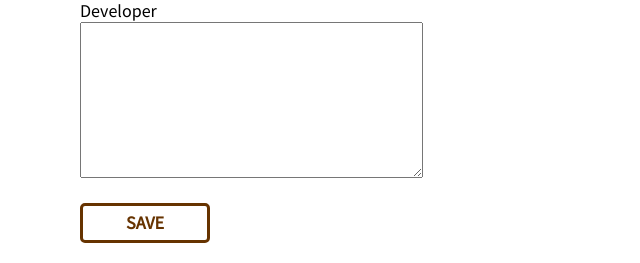
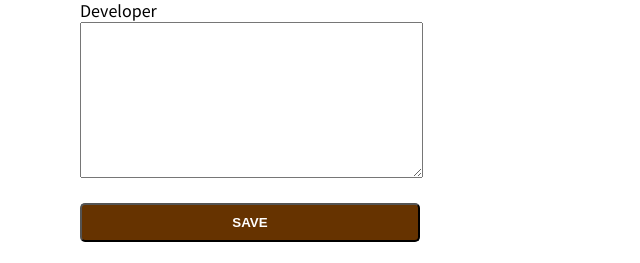
Before and after one commit to CHEMLEV/ARTICLES_HUB, a Django app: page /articleshub/article/new/ in a window 1280 px wide; the page is wider, and only the part inside the window is pictured. Shown: the part 2505-2768 px from the top of that part, without its empty margins (0-640 px from the left). After the commit the page ends 2747 px from the top of that part, so only its background shows below. Run offline with Django 4.2, Linux system fonts and the light colour scheme; a user stored in the database is signed in; data comes from the database, SQL or seed files in the repository; both versions use the stored data as it was after the commit; some libraries are stand-ins or nearby versions.

Commit message:
SAVE button updated

```diff
--- a/ARTICLES_HUB/templates/article_new.html
+++ b/ARTICLES_HUB/templates/article_new.html
@@ -5,6 +5,6 @@
 <h1>New Article</h1>
 <form action="" method="post">{% csrf_token %}
   {{ form|crispy }}
-<button class= "submit-button" type="submit">SAVE</button>
+  <input type="submit" class="button-dark" style="width: 340px" value="SAVE" />
 </form>
 {% endblock content %}
```
Also changed, not shown: db.sqlite3.
